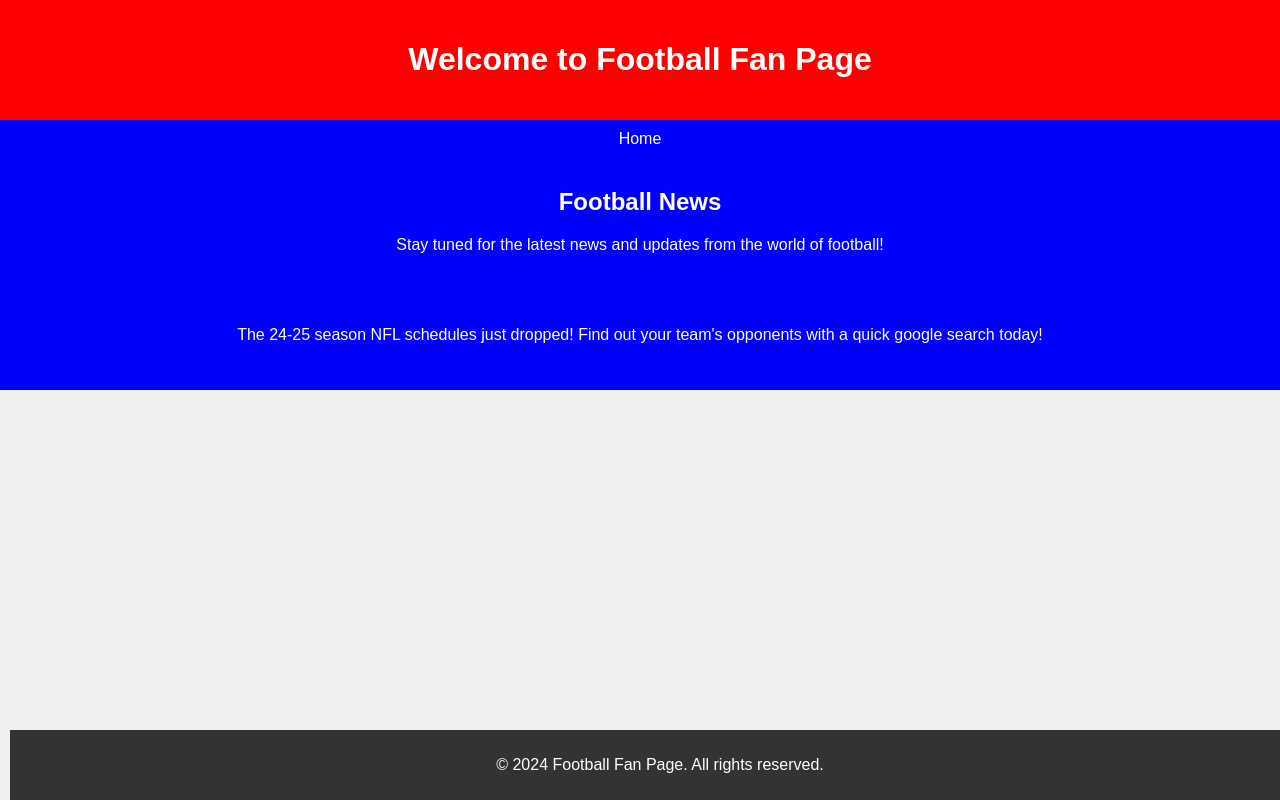
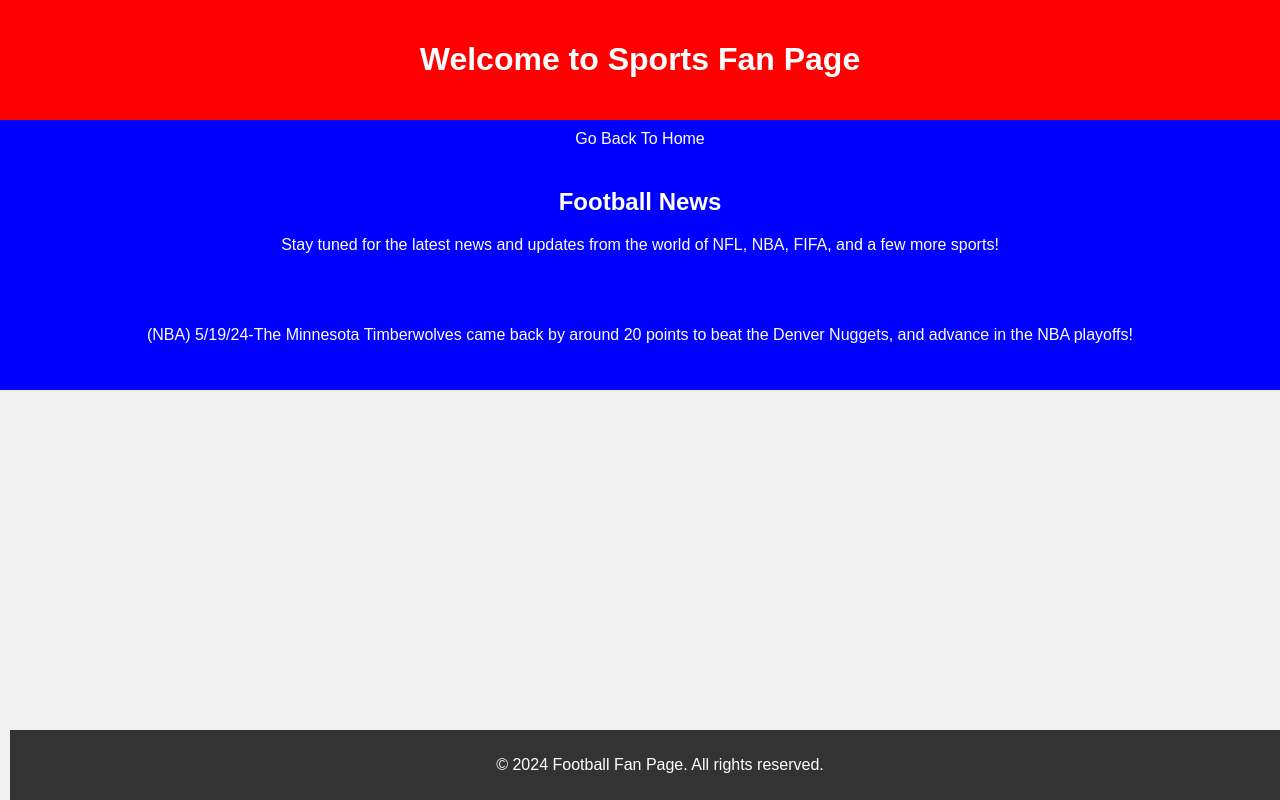
Before and after one commit to ShardZain/ShardZain.github.io, a plain HTML site: page index2.html in a window 1280 px wide. Drawn offline with Linux system fonts and the light colour scheme.

Commit message:
Update index2.html
t-wolves

```diff
--- a/index2.html
+++ b/index2.html
@@ -46,19 +46,19 @@
 <body>
 
 <header>
-    <h1>Welcome to Football Fan Page</h1>
+    <h1>Welcome to Sports Fan Page</h1>
 </header>
 
 <nav>
-    <a href="index.html">Home</a>
+    <a href="index.html">Go Back To Home</a>
 
 <section>
     <h2>Football News</h2>
-    <p>Stay tuned for the latest news and updates from the world of football!</p>
+    <p>Stay tuned for the latest news and updates from the world of NFL, NBA, FIFA, and a few more sports!</p>
 </section>
 
 <section>
-<p>The 24-25 season NFL schedules just dropped! Find out your team's opponents with a quick google search today!</p>
+<p>(NBA) 5/19/24-The Minnesota Timberwolves came back by around 20 points to beat the Denver Nuggets, and advance in the NBA playoffs!</p>
 </section>
 
 <footer>
```
